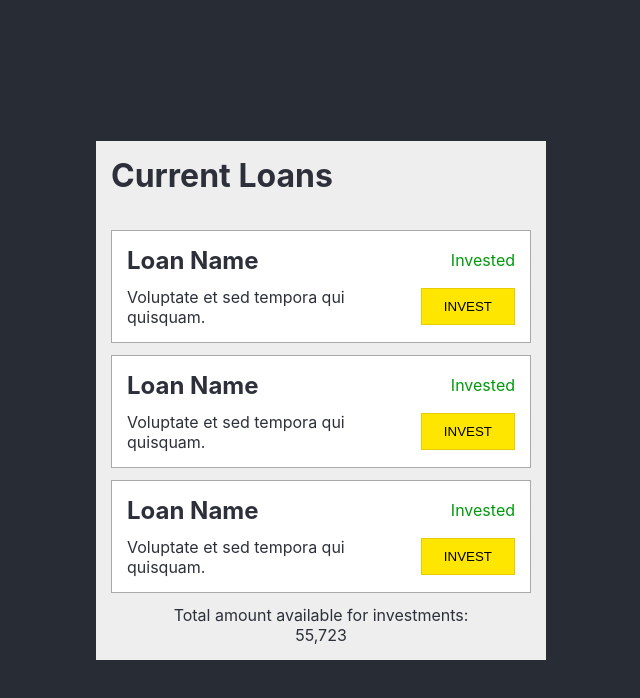
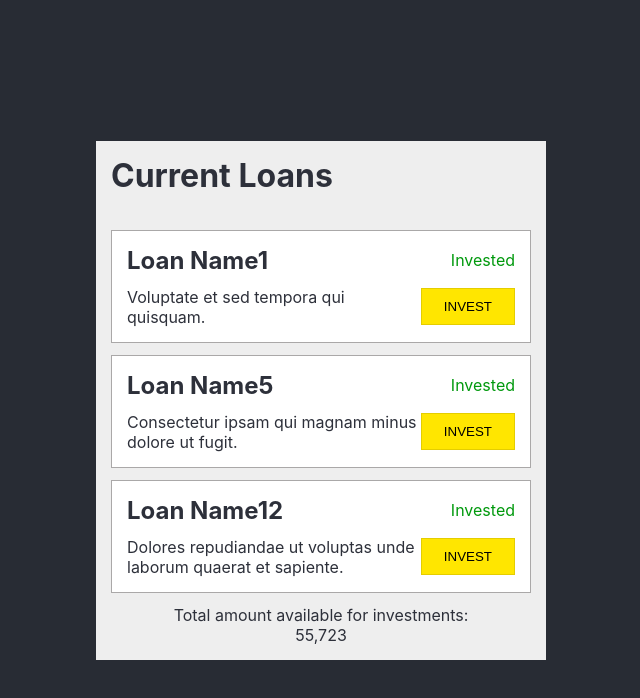
Before and after one commit to AndreiPositko/lendinvest-test-task, a React (Create React App) app: page / in a window 1280 px wide. Shown: the top 698 px of the page, without its empty margins (319-959 px from the left). Built offline with nearby package versions, Linux system fonts and the light colour scheme.

Commit message:
pass data to LoanItem from LoanList

```diff
--- a/src/components/LoanItem/LoanItem.jsx
+++ b/src/components/LoanItem/LoanItem.jsx
@@ -4,20 +4,23 @@ import Button from '../Button/index';
 
 import * as Styled from './styled'
 
-const LoanItem = () => {
+const LoanItem = ({ buttonOnClick, data }) => {
+    const { id, title } = data;
+
     return (
         <Styled.Container>
             <Styled.HeaderWrapper>
                 <Styled.Title>
                     loan name
+                     {id}
                 </Styled.Title>
                 <Styled.InvestLabel>Invested</Styled.InvestLabel>
             </Styled.HeaderWrapper>
             <Styled.Content>
                 <Styled.ContentText>
-                    Voluptate et sed tempora qui quisquam.
+                     {title}
                 </Styled.ContentText>
-                <Button>
+                <Button onClick={() => buttonOnClick(id)}>
                     Invest
                 </Button>
             </Styled.Content>
```
